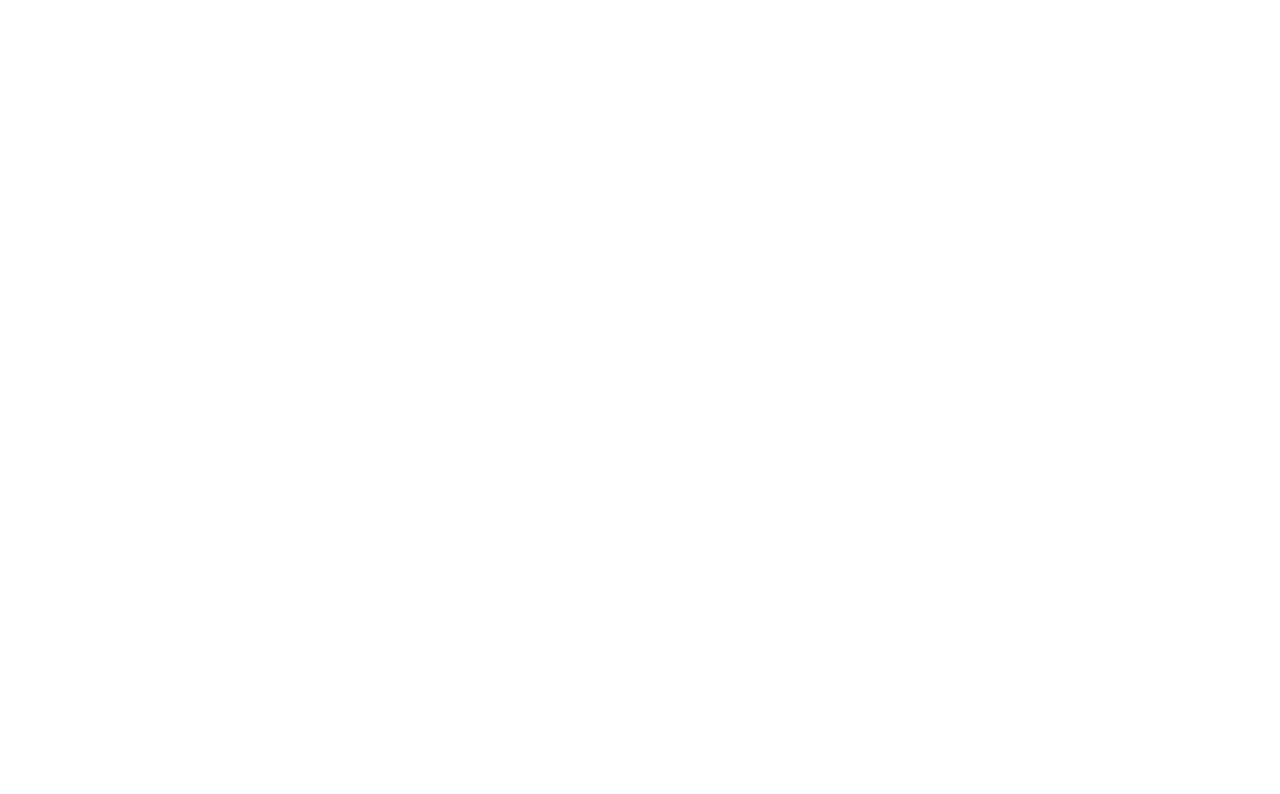
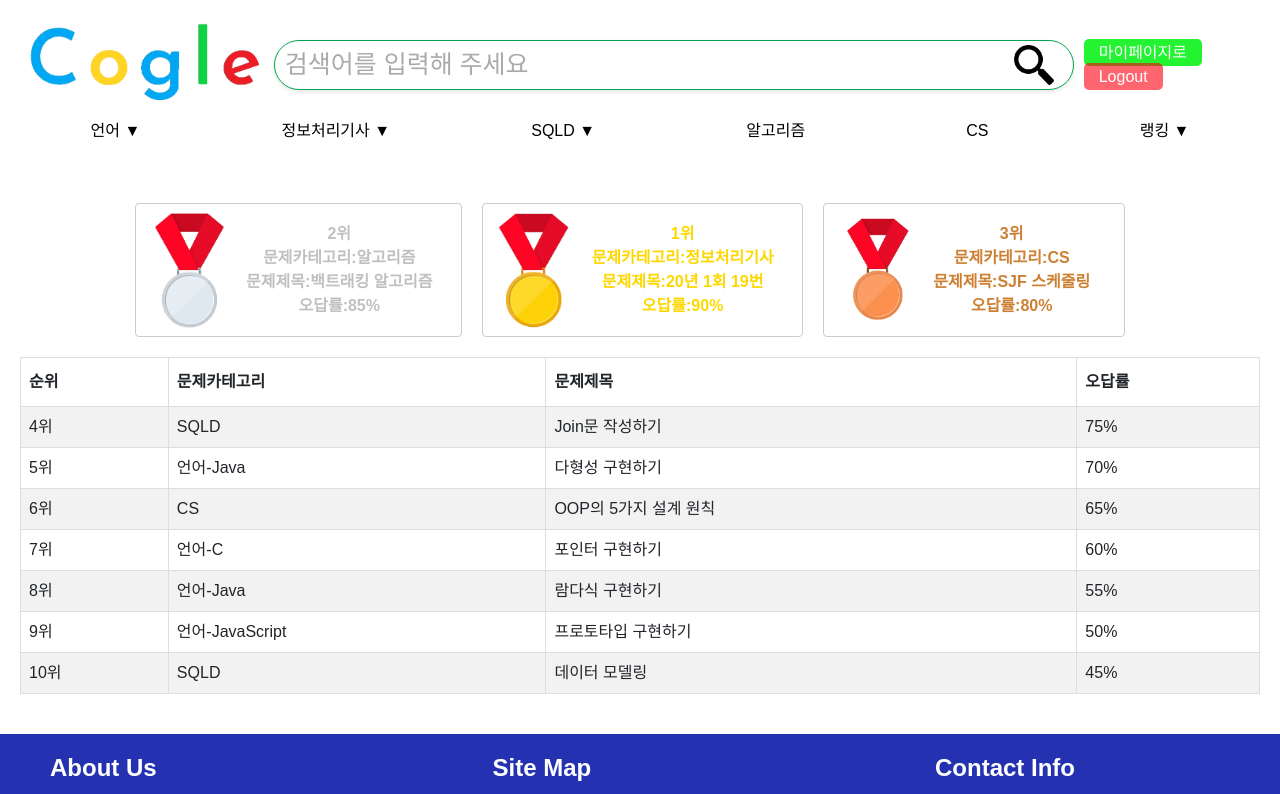
Before and after one commit to indaegu/KOSTA_MiniProject, a React (Create React App) app in the folder my-app/: page /RankingQuestionList in a window 1280 px wide. Before the commit this address had no page. Shown: the top 794 px of the page. Built offline with nearby package versions, Linux system fonts and the light colour scheme.

Commit message:
2023-10-15(LDG):마이페이지 수정,탈퇴 페이지 변경 및 탈퇴완료 페이지 추가, 랭킹페이지 추가

```diff
--- a/my-app/src/App.js
+++ b/my-app/src/App.js
@@ -3,7 +3,8 @@
 import { BrowserRouter, Routes, Route } from "react-router-dom";
 import Main from "./Pages/Main";
 import QuestionList from "./Pages/QuestionList";
-import RankingList from "./Pages/RankingList";
+import RankingUserList from "./Pages/RankingUserList";
+import RankingQuestionList from "./Pages/RankingQuestionList";
 import MyPageMyInfo from "./Pages/MyPageMyInfo";
 import MyPageInfoEdit from "./Pages/MyPageInfoEdit";
 import MyPageQuestion from "./Pages/MyPageQuestion";
@@ -12,6 +13,7 @@
 import QuestionDetail from "./Pages/QuestionDetail";
 import QuestionAnswer from "./Pages/QuestionAnswer";
 import SearchResult from "./Pages/SearchResultPage";
+import MyPageQuitComplete from "./Pages/MyPageQuitComplete";
 
 function App() {
     return (
@@ -21,11 +23,13 @@
                     <Route path="/" element={<Login />} />
                     <Route path="/Main" element={<Main />} />
                     <Route path="/QuestionList" element={<QuestionList />} />
-                    <Route path="/RankingList" element={<RankingList />} />
+                    <Route path="/RankingUserList" element={<RankingUserList />} />
+                    <Route path="/RankingQuestionList" element={<RankingQuestionList />} />
                     <Route path="/MyPageMyInfo" element={<MyPageMyInfo />} />
                     <Route path="/MyPageInfoEdit" element={<MyPageInfoEdit />} />
                     <Route path="/MyPageQuestion" element={<MyPageQuestion />} />
                     <Route path="/MyPageQuit" element={<MyPageQuit />} />
+                    <Route path="/MyPageQuitComplete" element={<MyPageQuitComplete />} />
                     <Route path="/MyPage" element={<MyPageMyInfo />} />
                     <Route path="/QuestionDetail/:id" element={<QuestionDetail />} />
                     <Route path="/QuestionAnswer" element={<QuestionAnswer />} />
--- a/my-app/src/Component/Header.js
+++ b/my-app/src/Component/Header.js
@@ -70,7 +70,11 @@
                     <a href="#">CS</a> <br />
                 </div>
                 <div className="category-item">
-                    <a href="/RankingList">랭킹</a> <br />
+                    랭킹 ▼
+                    <div className="category-dropdown">
+                        <a href="/RankingUserList">유저</a> <br />
+                        <a href="/RankingQuestionList">문제</a>
+                    </div>
                 </div>
             </nav>
         </header>
--- a/my-app/src/Component/Rankingsummary.js
+++ b/my-app/src/Component/Rankingsummary.js
@@ -19,7 +19,7 @@
 
     return (
         <section className="ranking-summary">
-            <h2>랭킹 요약 <a href="#" className="more-link">+More</a></h2>
+            <h2>랭킹 요약 <a href="/RankingUserList" className="more-link">+More</a></h2>
             <table>
                 <thead>
                     <tr>
@@ -63,7 +63,7 @@
 
     return (
         <section className="wrong-questions">
-            <h2>자주 틀린 문제 <a href="#" className="more-link">+More</a></h2>
+            <h2>자주 틀린 문제 <a href="/RankingQuestionList" className="more-link">+More</a></h2>
             <table>
                 <thead>
                     <tr>
--- a/my-app/src/MyPage.css
+++ b/my-app/src/MyPage.css
@@ -167,6 +167,12 @@
   align-items: center;
 }
 
+.popup-button-container {
+  display: flex; /* 가로 방향으로 배치하기 위해 flex 사용 */
+  justify-content: space-around; /* 버튼 사이에 공간을 동일하게 분배 */
+  width: 100%; /* 부모 요소인 .popup-content의 너비를 차지하도록 설정 */
+}
+
 /* 팝업창 내부의 버튼 크기 조절 */
 .popup-button {
   width :80px; /* 버튼 너비 설정 */
@@ -258,3 +264,21 @@
 #select-tag {
   margin: 10px;
 }
+
+.quit-complete-content {
+  display: flex;
+  flex-direction: column; /* Flexbox의 방향을 세로로 설정 */
+  justify-content: center; /* 가로 방향 중앙 정렬 */
+  align-items: center; /* 세로 방향 중앙 정렬 */
+
+  height: calc(100vh - 100px); /* 뷰포트 높이에서 헤더와 푸터의 높이를 제외한 값으로 설정.
+                                  이때, 100px은 헤더와 푸터의 높이의 예시값이므로 실제 레이아웃에 맞게 조절하세요. */
+
+  font-size: 1.5em; /* 폰트 크기 설정 */
+}
+
+.quit-span-tag {
+  color: gray;
+  margin-top: 10px;
+  font-size: 0.5em; /* 폰트 크기 설정 */
+}
--- /dev/null
+++ b/my-app/src/Pages/MyPageQuitComplete.js
@@ -0,0 +1,30 @@
+import React from 'react';
+import { useNavigate } from 'react-router-dom'; // react-router-dom에서 useNavigate import
+import '../App.css';
+import '../MyPage.css';
+import Header from "../Component/Header";
+import Footer from "../Component/Footer";
+//import Chatbot from "../Component/ChatBot";
+
+const MyPageQuitComplete = () => {
+
+    const navigate = useNavigate();  // useNavigate 훅 사용
+
+    const handleButtonClick = () => {  // 버튼 클릭 시 이벤트 핸들러
+        navigate('/');  // index.js로 이동
+    };
+
+    return (
+        <div className="main-container">
+            <Header />
+            <div className="content quit-complete-content">
+                회원 탈퇴가 완료되었습니다.
+                <span className="quit-span-tag">보다 나은 코글로 다시 만나뵐 수 있기를 바랍니다.</span>
+                <button id="quit-button" onClick={handleButtonClick}>홈으로</button>
+            </div>
+            <Footer />
+        </div>
+    );
+}
+
+export default MyPageQuitComplete;
--- /dev/null
+++ b/my-app/src/Pages/RankingQuestionList.js
@@ -0,0 +1,99 @@
+// RankingList.js : 페이지
+import React from 'react';
+import '../App.css';
+import '../Ranking.css';
+import Header from "../Component/Header";
+import Footer from "../Component/Footer";
+//import Chatbot from "../Component/ChatBot";
+
+const rankings = [
+    { category: 'SQLD', title: 'Join문 작성하기', rate: 75 },
+    { category: '알고리즘', title: '백트래킹 알고리즘', rate: 85 },
+    { category: 'CS', title: 'SJF 스케줄링', rate: 80 },
+    { category: 'CS', title: 'OOP의 5가지 설계 원칙', rate: 65 },
+    { category: '언어-C', title: '포인터 구현하기', rate: 60 },
+    { category: '언어-Java', title: '다형성 구현하기', rate: 70 },
+    { category: '언어-Java', title: '람다식 구현하기', rate: 55 },
+    { category: '언어-JavaScript', title: '프로토타입 구현하기', rate: 50 },
+    { category: '정보처리기사', title: '20년 1회 19번', rate: 90 },
+    { category: 'SQLD', title: '데이터 모델링', rate: 45 },
+    { category: '정보처리기사', title: '21년 2회 13번', rate: 40 },
+].sort((a, b) => b.rate - a.rate); // Sort by score in descending order
+
+
+const Card = ({ ranking, category, title, rate, image }) => {
+    return (
+      <div className="ranking-card">
+        <img className="ranking-card-image" src={image} alt={`Rank ${ranking}`} />
+        <div className={`ranking-card-content rank-${ranking}`}>
+          <span className="ranking-card-ranking">{`${ranking}위`}</span>
+          <span className="ranking-card-category">{"문제카테고리:"+category}</span>
+          <span className="ranking-card-title">{"문제제목:"+title}</span>
+          <span className="ranking-card-rate">{`오답률:${rate}%`}</span>
+        </div>
+      </div>
+    );
+};
+
+const RankingQuestionList = () => {
+    const topThreeImages = [
+        "gold.png",
+        "silver.png",
+        "bronze.png"
+    ];
+
+    const topThree = rankings.slice(0, 3);
+    const rest = rankings.slice(3);
+
+    return (
+        <div className="main-container">
+            <Header />
+            <div className="content">
+                <div className="question-list-container">
+                    <div className="top-rankings">
+                        {topThree.map((ranking, index) => (
+                            <div key={index} className={`top-ranking rank-${index + 1}`}>
+                                <Card key={ranking.title}
+                                    image={topThreeImages[index]}
+                                    title={ranking.title}
+                                    ranking={`${index +1}`}
+                                    category={ranking.category}
+                                    rate={ranking.rate}
+                                />
+                            </div>
+                        ))}
+                    </div>
+                    <table className="ranking-table">
+                        <thead>
+                            <tr>
+                                <th>순위</th>
+                                <th>문제카테고리</th>
+                                <th>문제제목</th>
+                                <th>오답률</th>
+                            </tr>
+                        </thead>
+
+                        {/* Display only up to the rank of #10 */}
+                        {rest.slice(0, 7).map((ranking, index) => (
+                            // Start counting from #4
+                            // because the top three are displayed separately
+                            index <= 6 &&
+                            <tr key={index}>
+                                {/* The actual ranking is (index + current length of topThree + 1) */}
+                                {/* Here it's (index + 3 + 1), which starts from #4 */}
+                                {/* So it's (index+4) */}
+                                <td>{index + 4+"위"}</td>
+                                <td>{ranking.category}</td>
+                                <td>{ranking.title}</td>
+                                <td>{ranking.rate+"%"}</td>
+                            </tr>
+                        ))}
+                    </table>
+                </div>
+            </div>
+            <Footer />
+        </div>
+    );
+}
+
+export default RankingQuestionList;
--- a/my-app/src/Pages/RankingList.js
+++ b/my-app/src/Pages/RankingUserList.js
@@ -35,7 +35,7 @@
     );
 };
 
-const RankingList = () => {
+const RankingUserList = () => {
     const topThreeImages = [
         "gold.png",
         "silver.png",
@@ -96,4 +96,4 @@
     );
 }
 
-export default RankingList;
+export default RankingUserList;
--- a/my-app/src/Ranking.css
+++ b/my-app/src/Ranking.css
@@ -110,3 +110,15 @@
   .ranking-card-score {
     display:block;
   }
+
+  .ranking-card-category {
+    display:block;
+  }
+
+  .ranking-card-title {
+    display:block;
+  }
+
+  .ranking-card-rate {
+    display:block;
+  }
```
Also changed, not shown: my-app/src/Pages/MyPageInfoEdit.js (+14 -24 lines), my-app/src/Pages/MyPageQuit.js (+14 -26 lines).
